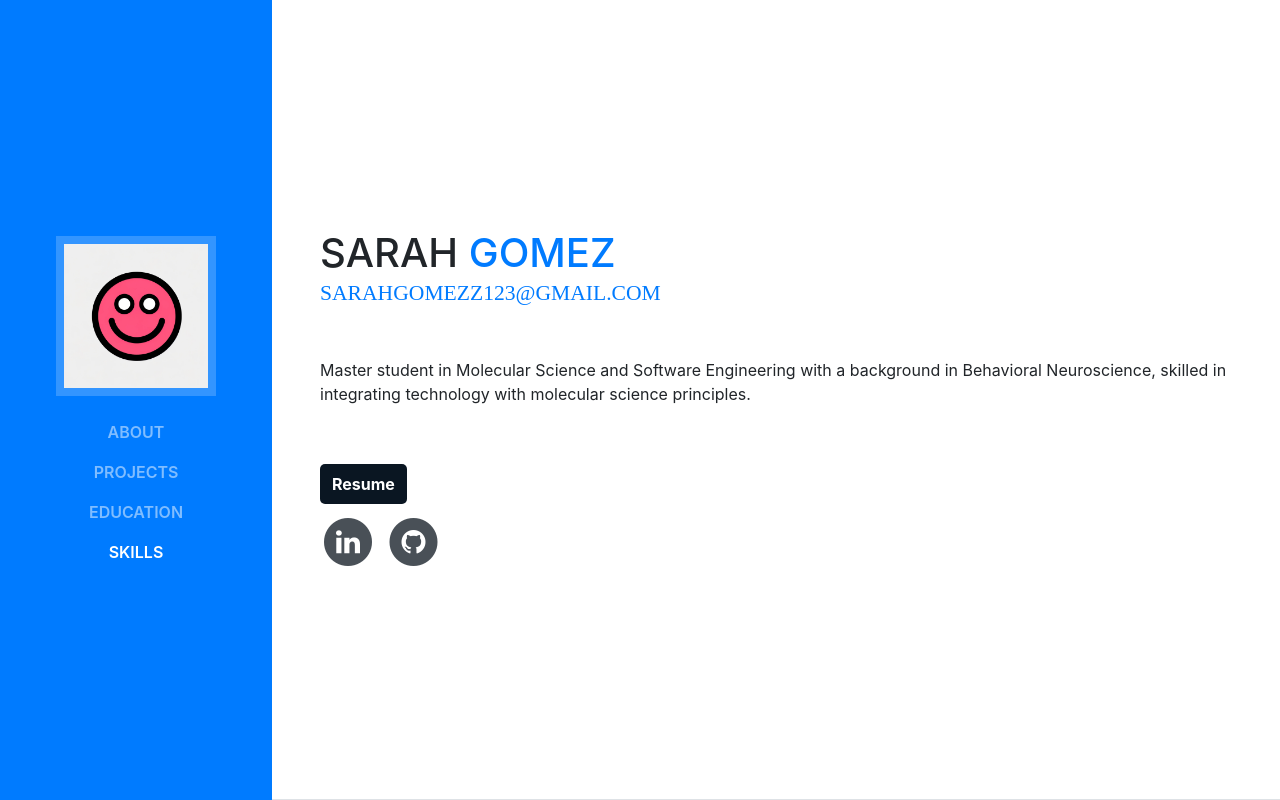
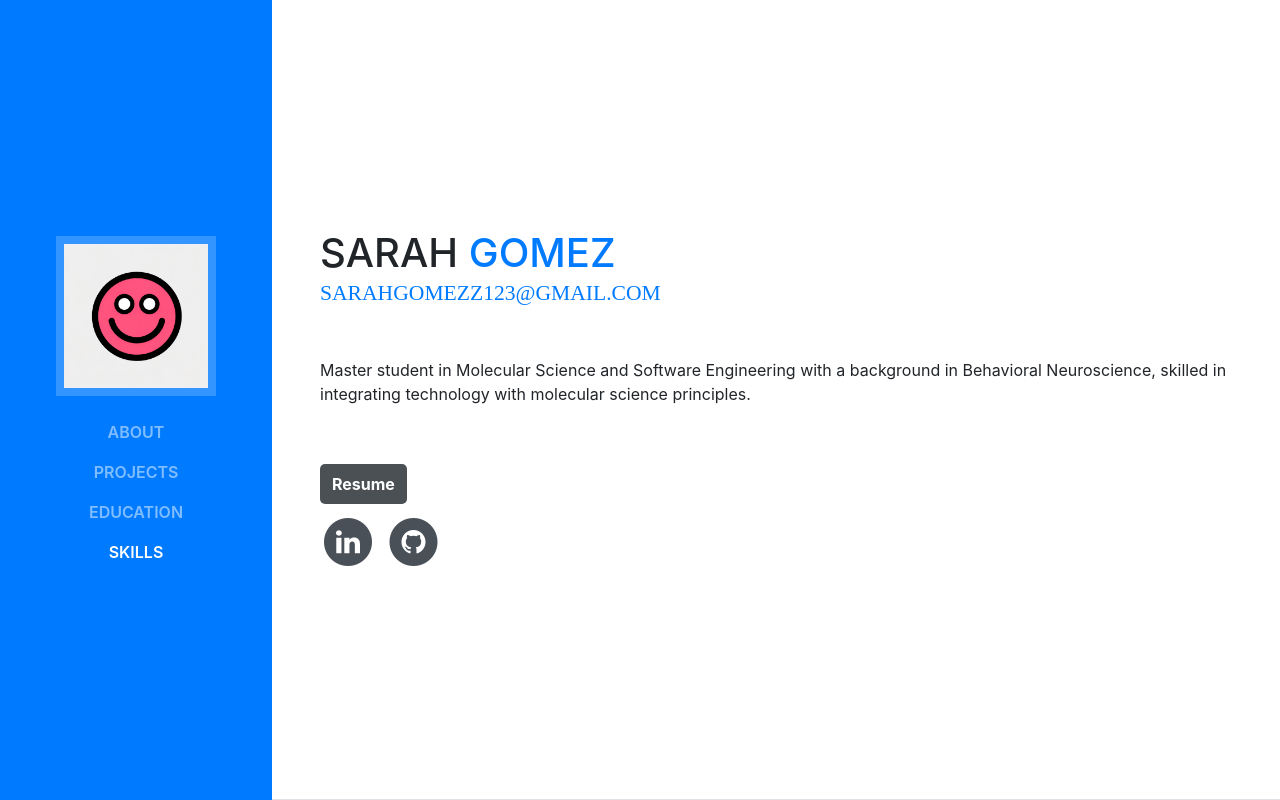
Before and after one commit to sneurog/sarahgomez.github.io, a website with bundled scripts: page index.html in a window 1280 px wide. Shown: the top 800 px of the page. Built offline with nearby package versions, Linux system fonts and the light colour scheme; a web font is replaced by a local one.

Commit message:
added resume botton

```diff
--- a/index.html
+++ b/index.html
@@ -65,7 +65,7 @@
             <a href="mailto:name@email.com">sarahgomezz123@gmail.com</a>
           </div>
           <p class="mb-5">Master student in Molecular Science and Software Engineering with a background in Behavioral Neuroscience, skilled in integrating technology with molecular science principles.</p>
-          <a href="pdf/Sarah Gomez_Resume.pdf.pdf" class="resume-button" download>Resume</a>
+          <a href="pdf/Sarah Gomez_Resume.pdf" class="resume-button" download>Resume</a>
           <ul class="list-inline list-social-icons mb-0">
             <li class="list-inline-item">
                 <a href="https://www.linkedin.com/in/sarah-gomez-55b68220b">
@@ -94,7 +94,7 @@
                     display: inline-block;
                     padding: 8px 12px;
                     margin: 10px 0;
-                    background-color: #0a1622;
+                    background-color: #040b12b6;
                     color: white;
                     text-decoration: none;
                     border-radius: 5px;
@@ -102,7 +102,7 @@
                     transition: background-color 0.3s;
                 }
                 .resume-button:hover {
-                    background-color: #9c3397;
+                    background-color: #ce0000;
                 }
             </style>
         </div>
```
